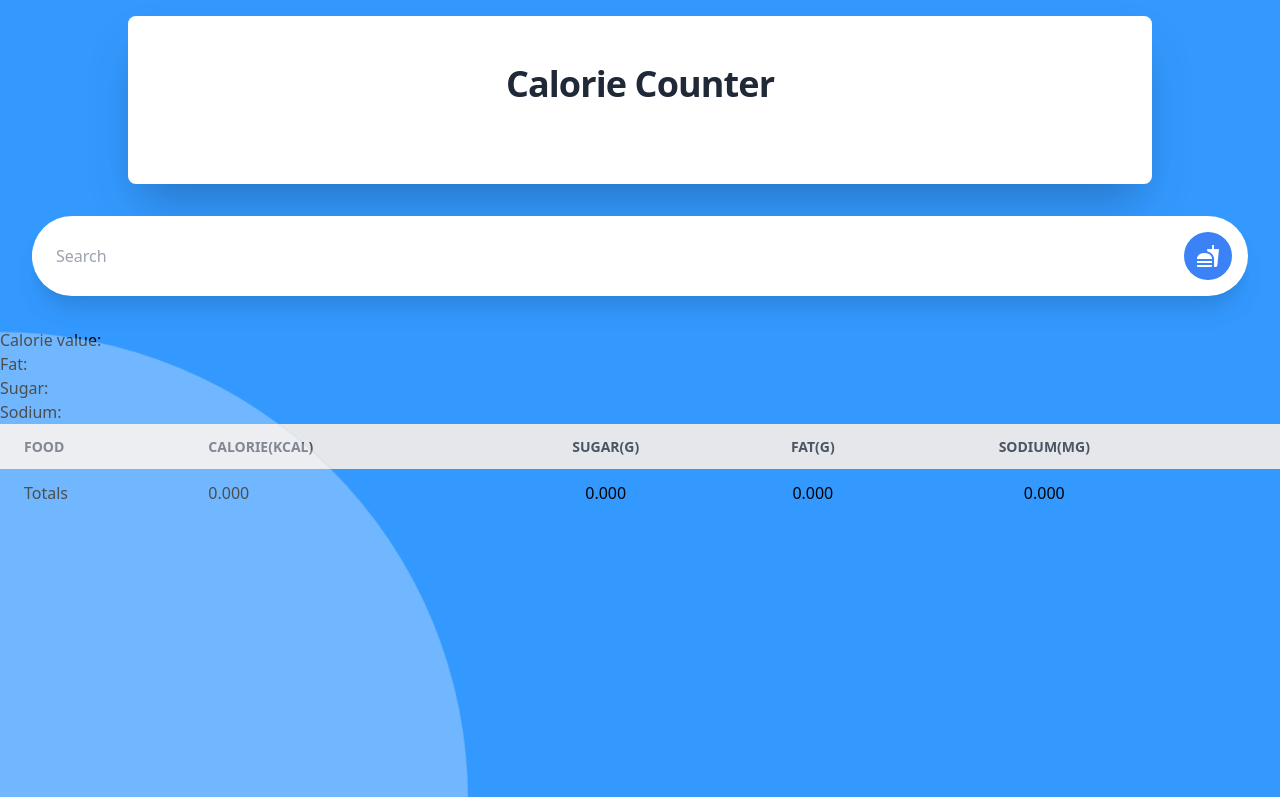
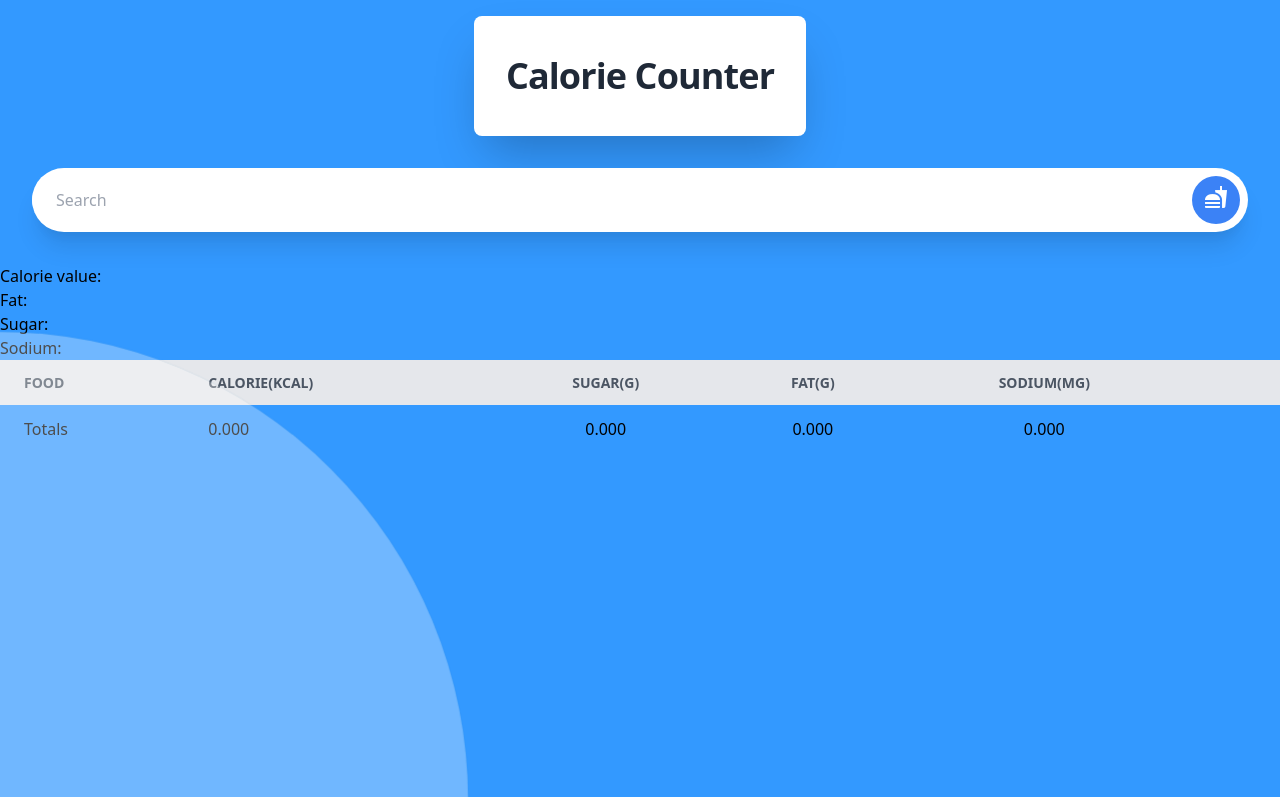
Before and after one commit to tronglongphung/calorie-burner, a website: page index.html in a window 1280 px wide. Shown: the top 797 px of the page. Drawn offline with nearby package versions, Linux system fonts and the light colour scheme.

Commit message:
edit styling

```diff
--- a/index.html
+++ b/index.html
@@ -13,30 +13,26 @@
 
 <body>
 
-    <div class="container mx-auto">
+<div class="container mx-auto flex flex-col justify-center justify-items-center">
+
         <div class="ripple-background circle circle xlarge circle large circle mediun circle small shade5"></div>
-        <div class="max-w-screen-lg bg-white shadow-2xl rounded-lg mx-auto text-center py-12 mt-4">
+
+        <div class="max-w-screen-lg bg-white shadow-2xl rounded-lg mx-auto text-center py-10 mt-4 px-8">
             <h2 class="text-3xl leading-9 font-bold tracking-tight text-gray-800 sm:text-4xl sm:leading-10">
                 Calorie Counter
             </h2>
-            <div class="mt-8 flex justify-center">
-                <div class="inline-flex rounded-md bg-blue-500 shadow">
-                    <!-- <a href="#" class="text-gray-200 font-bold py-2 px-6"> -->
+        </div>
 
-                    </a>
-                </div>
-            </div>
-        </div>
+
         <main>
             <aside>
-                <div>
                     <div class="p-8">
 
                         <form class="bg-white flex items-center rounded-full shadow-xl" id="searchForm">
-                            <input class="rounded-l-full w-full py-4 px-6 text-gray-700 leading-tight focus:outline-none" type="text" placeholder="Search" id="food-name">
+                            <input class="rounded-l-full w-full py-2 px-6 text-gray-700 leading-tight focus:outline-none" type="text" placeholder="Search" id="food-name">
 
-                            <div class="p-4">
-                                <button class="bg-blue-500 text-white rounded-full p-2 hover:bg-blue-400 focus:outline-none w-12 h-12 flex items-center justify-center" >
+                            <div class="p-2">
+                                <button class="bg-blue-500 text-white rounded-full p-2 hover:bg-blue-400 focus:outline-none w-12 h-12" >
 
                                     <span class="material-icons">
                                         fastfood
@@ -45,7 +41,6 @@
                             </div>
                         </form>
                     </div>
-                </div>
             </aside>
 
             <article>
@@ -96,7 +91,8 @@
                 </tfoot>
             </table>
         </section>
-    </div>
+</div>
+
 <script src="./script.js"></script>
 </body>
 </html>
```
